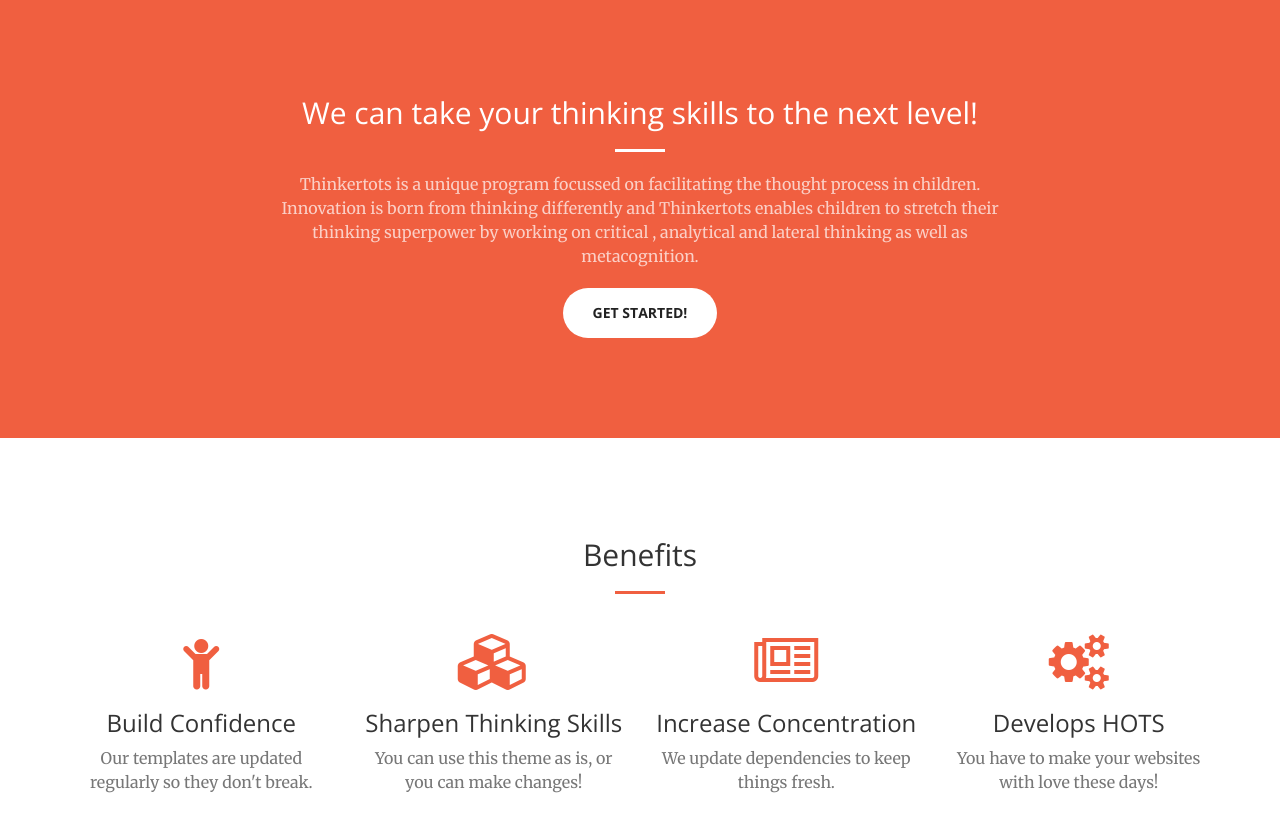
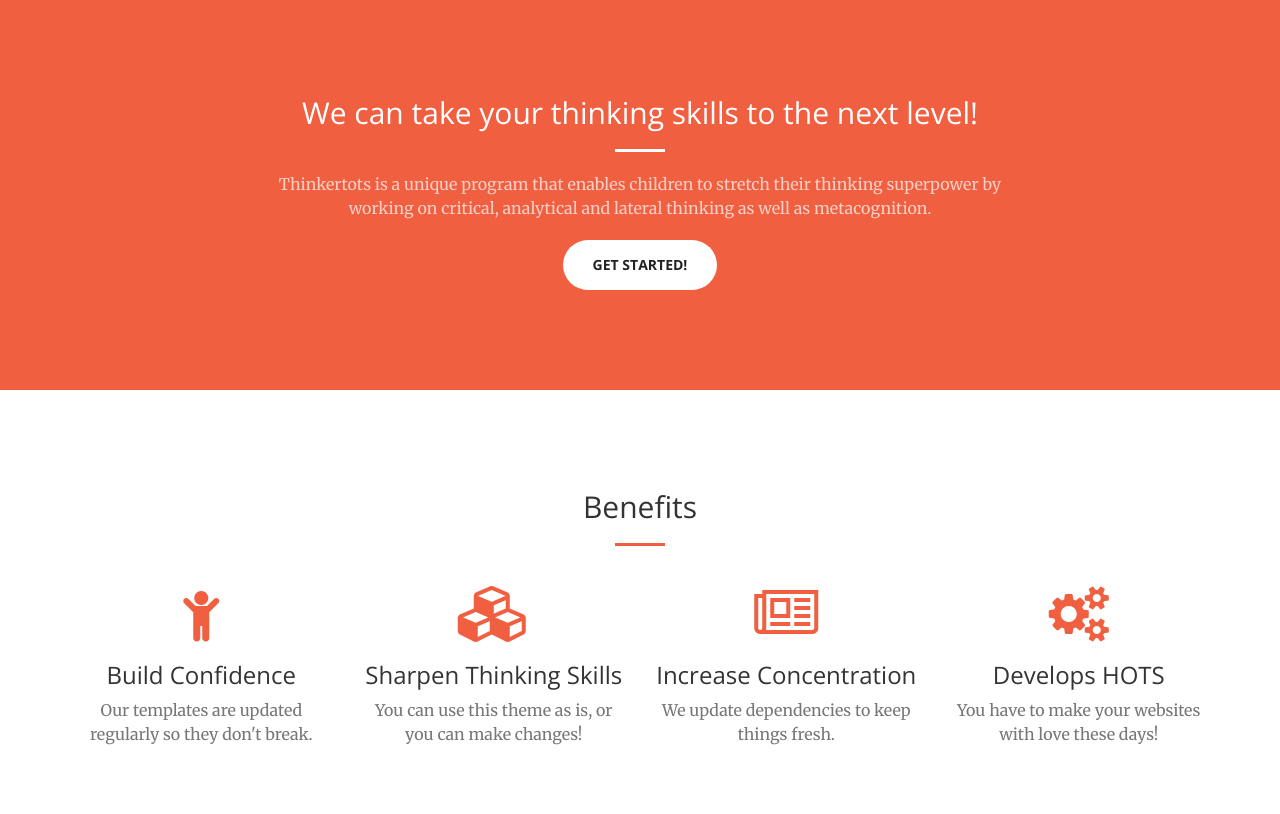
Before and after one commit to serahisaactho/thinkertots, a Jekyll site: the page built from index.html, in a window 1280 px wide and 900 px high, scrolled down 818 px, cut to the strip 86-900 px from the top of the window. Built offline with Jekyll 4.4.1, drawn with Linux system fonts in a browser that asks for light colours.

Commit message:
more about copy updates

```diff
--- a/_includes/call-to-action.html
+++ b/_includes/call-to-action.html
@@ -4,7 +4,7 @@
             <div class="col-lg-8 col-lg-offset-2 text-center">
                 <h2 class="section-heading">We can take your thinking skills to the next level!</h2>
                 <hr class="light">
-                <p class="text-faded">Thinkertots is a unique program focussed on facilitating the thought process in children. Innovation is born from thinking differently and Thinkertots enables children to stretch their thinking superpower by working on critical , analytical and lateral thinking as well as metacognition.</p>
+                <p class="text-faded">Thinkertots is a unique program that enables children to stretch their thinking superpower by working on critical, analytical and lateral thinking as well as metacognition.</p>
                 <a href="#" class="btn btn-default btn-xl">Get Started!</a>
             </div>
         </div>
```
